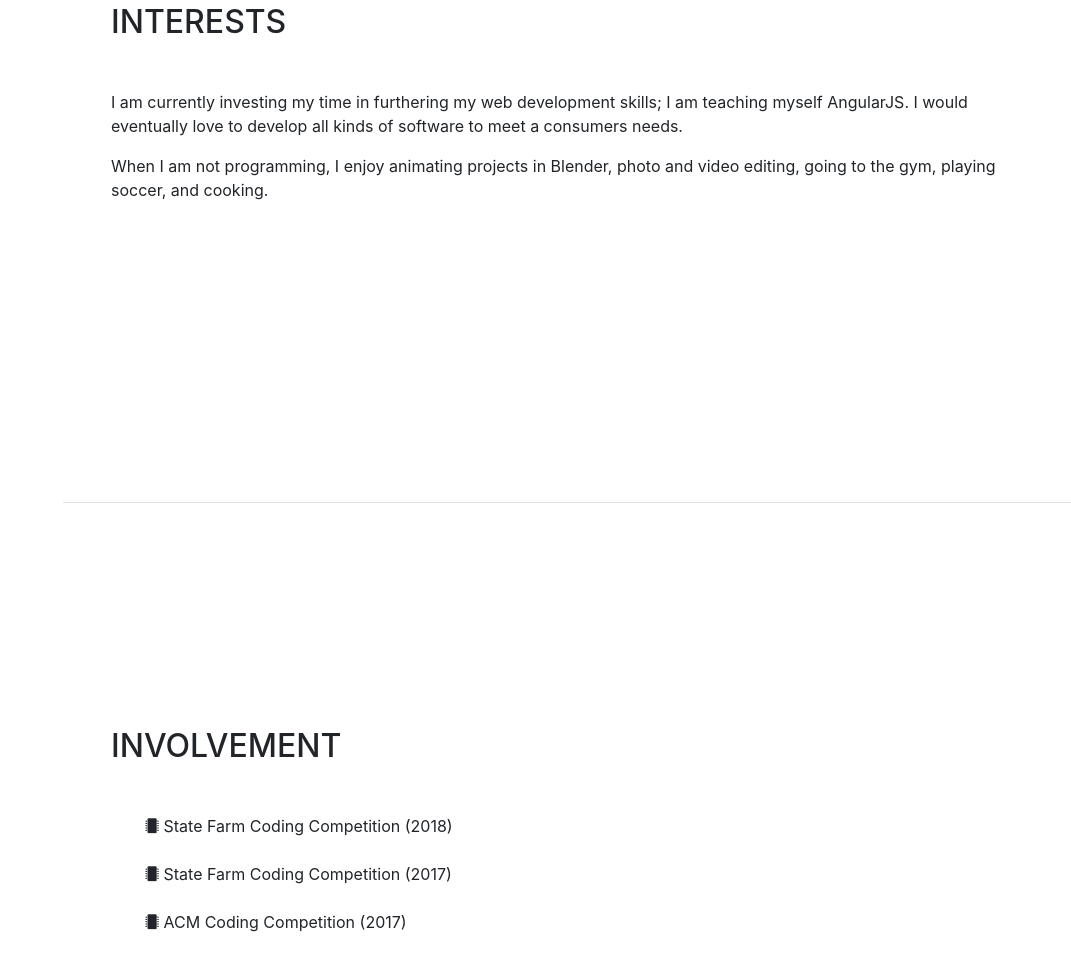
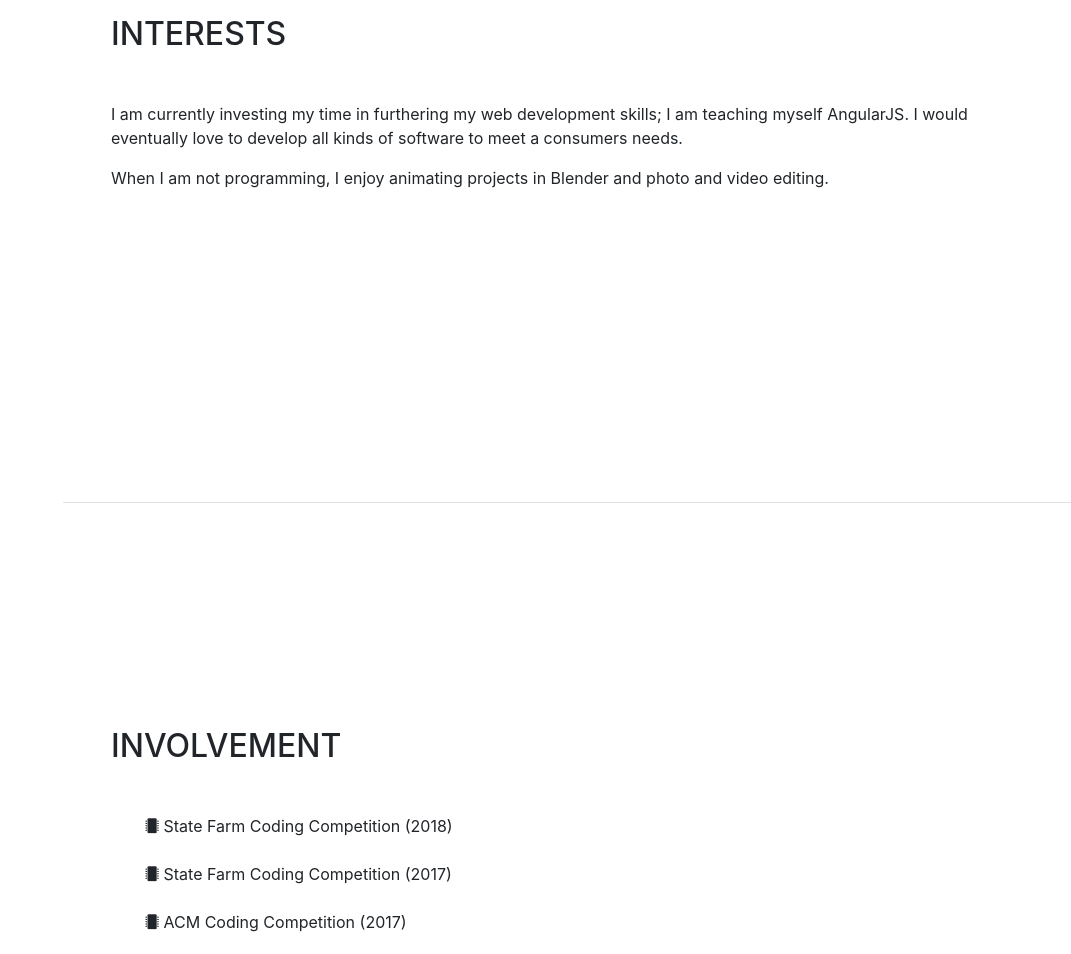
Before and after one commit to ricdominguez/ricdominguez.github.io, a website with bundled scripts: page index.html in a window 1280 px wide. Shown: the part 3544-4498 px from the top of the page, without its empty margins (209-1280 px from the left). Built offline with nearby package versions, Linux system fonts and the light colour scheme; a web font is replaced by a local one.

Commit message:
Updates.

```diff
--- a/index.html
+++ b/index.html
@@ -15,7 +15,6 @@
     <link rel="stylesheet" href="https://cdn.rawgit.com/konpa/devicon/df6431e323547add1b4cf45992913f15286456d3/devicon.min.css">
     <link href="css/resume.min.css" rel="stylesheet">
   </head>
-
   <body id="page-top">
     <nav class="navbar navbar-expand-lg navbar-dark bg-primary fixed-top" id="sideNav">
       <a class="navbar-brand js-scroll-trigger" href="#page-top">
@@ -53,7 +52,6 @@
         </ul>
       </div>
     </nav>
-
     <div class="container-fluid p-0">
       <section class="resume-section p-3 p-lg-5 d-flex d-column" id="about">
         <div class="my-auto">
@@ -84,7 +82,6 @@
           </ul>
         </div>
       </section>
-
       <!-- Experience section -->
       <section class="resume-section p-3 p-lg-5 d-flex flex-column" id="experience">
         <div class="my-auto">
@@ -121,7 +118,6 @@
           </div>
         </div>
       </section>
-
       <!-- Education section -->
       <section class="resume-section p-3 p-lg-5 d-flex flex-column" id="education">
         <div class="my-auto">
@@ -148,12 +144,11 @@
           </div>
         </div>
       </section>
-
+      <!-- Skills section -->
       <section class="resume-section p-3 p-lg-5 d-flex flex-column" id="skills">
         <div class="my-auto">
           <h2 class="mb-5">Skills</h2>
           <div class="subheading mb-3">Operating Systems</div>
-
           <ul class="list-inline list-icons">
             <li class="list-inline-item">
               <i class="devicon-apple-original"></i>
@@ -165,7 +160,6 @@
               <i class="devicon-linux-plain"></i>
             </li>
           </ul>
-
           <div class="subheading mb-3">Programming Languages, Frameworks &amp; Tools</div>
           <ul class="list-inline list-icons">
             <li class="list-inline-item">
@@ -214,7 +208,6 @@
               <i class="devicon-postgresql-plain"></i>
             </li>
           </ul>
-
           <div class="subheading mb-3">Workflow</div>
           <ul class="fa-ul mb-0">
             <li>
@@ -235,15 +228,14 @@
           </ul>
         </div>
       </section>
-
+      <!-- Interests section -->
       <section class="resume-section p-3 p-lg-5 d-flex flex-column" id="interests">
         <div class="my-auto">
           <h2 class="mb-5">Interests</h2>
           <p>I am currently investing my time in furthering my web development skills; I am teaching myself AngularJS. I would eventually love to develop all kinds of software to meet a consumers needs.</p>
-          <p class="mb-0">When I am not programming, I enjoy animating projects in Blender, photo and video editing, going to the gym, playing soccer, and cooking.</p>
+          <p class="mb-0">When I am not programming, I enjoy animating projects in Blender and photo and video editing.</p>
         </div>
       </section>
-
       <section class="resume-section p-3 p-lg-5 d-flex flex-column" id="involvement">
         <div class="my-auto">
           <h2 class="mb-5">Involvement</h2>
@@ -274,7 +266,7 @@
           </ul>
         </div>
       </section>
-
+      <!-- Volunteering section -->
       <section class="resume-section p-3 p-lg-5 d-flex flex-column" id="volunteering">
         <div class="my-auto">
           <h2 class="mb-5">Volunteering</h2>
@@ -297,19 +289,10 @@
           </ul>
         </div>
       </section>
-
     </div>
-
-    <!-- Bootstrap core JavaScript -->
     <script src="vendor/jquery/jquery.min.js"></script>
     <script src="vendor/bootstrap/js/bootstrap.bundle.min.js"></script>
-
-    <!-- Plugin JavaScript -->
     <script src="vendor/jquery-easing/jquery.easing.min.js"></script>
-
-    <!-- Custom scripts for this template -->
     <script src="js/resume.min.js"></script>
-
   </body>
-
 </html>
```
